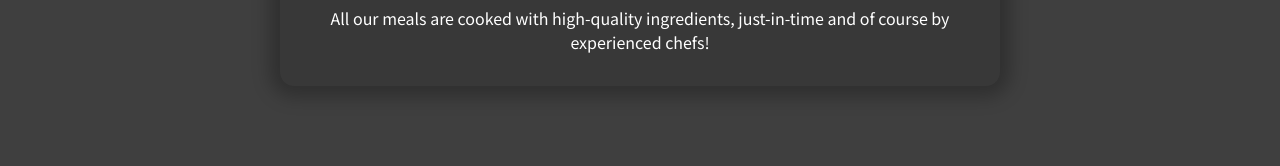
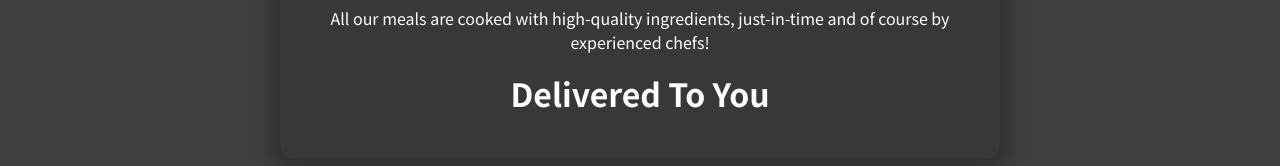
Before and after one commit to sarwarali847/React-Meal-App, a React (Create React App) app: page / in a window 1280 px wide. Shown: the part 459-625 px from the top of the page. Built offline with nearby package versions, Linux system fonts and the light colour scheme.

Commit message:
modified meal summary.js in dev

```diff
--- a/src/components/Meals/MealsSummary.js
+++ b/src/components/Meals/MealsSummary.js
@@ -13,6 +13,7 @@ const MealsSummary = () => {
         All our meals are cooked with high-quality ingredients, just-in-time and
         of course by experienced chefs!
       </p>
+      <h2>Delivered To You</h2>
     </section>
   );
 };
```
